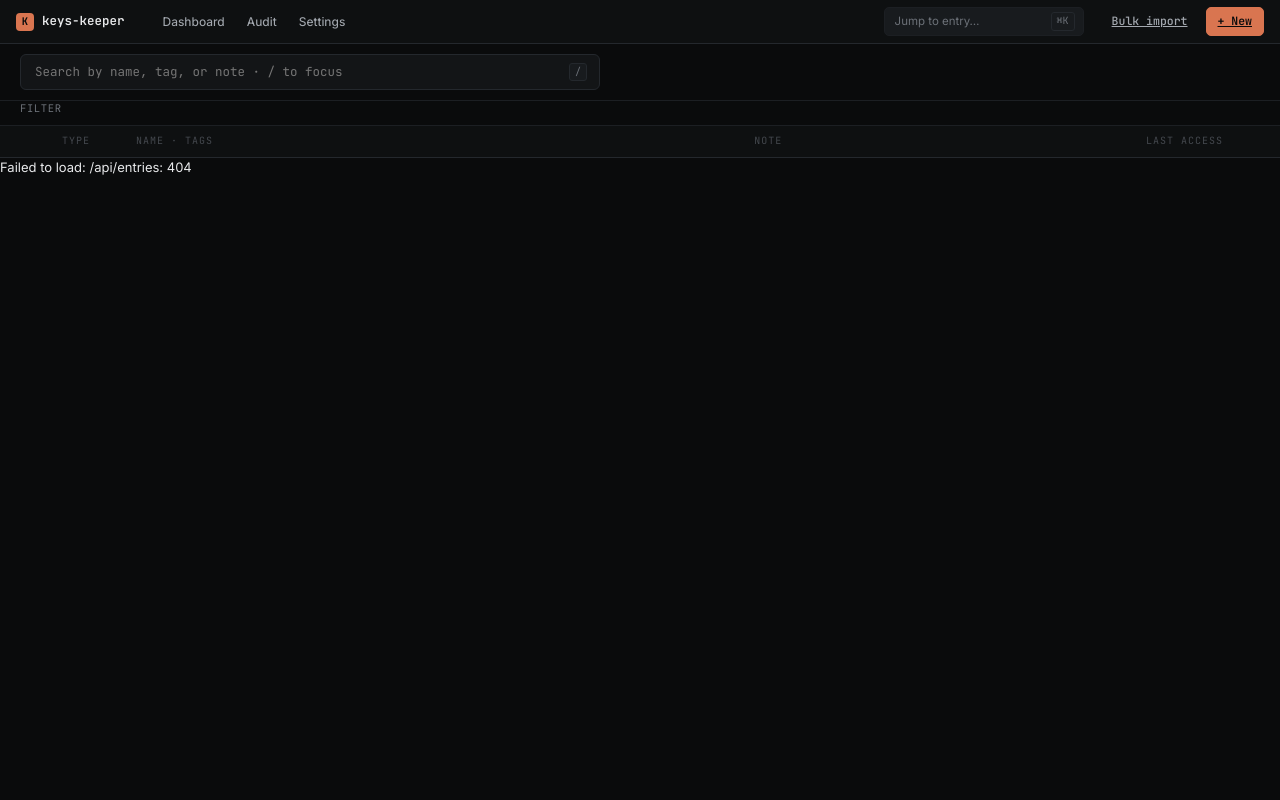
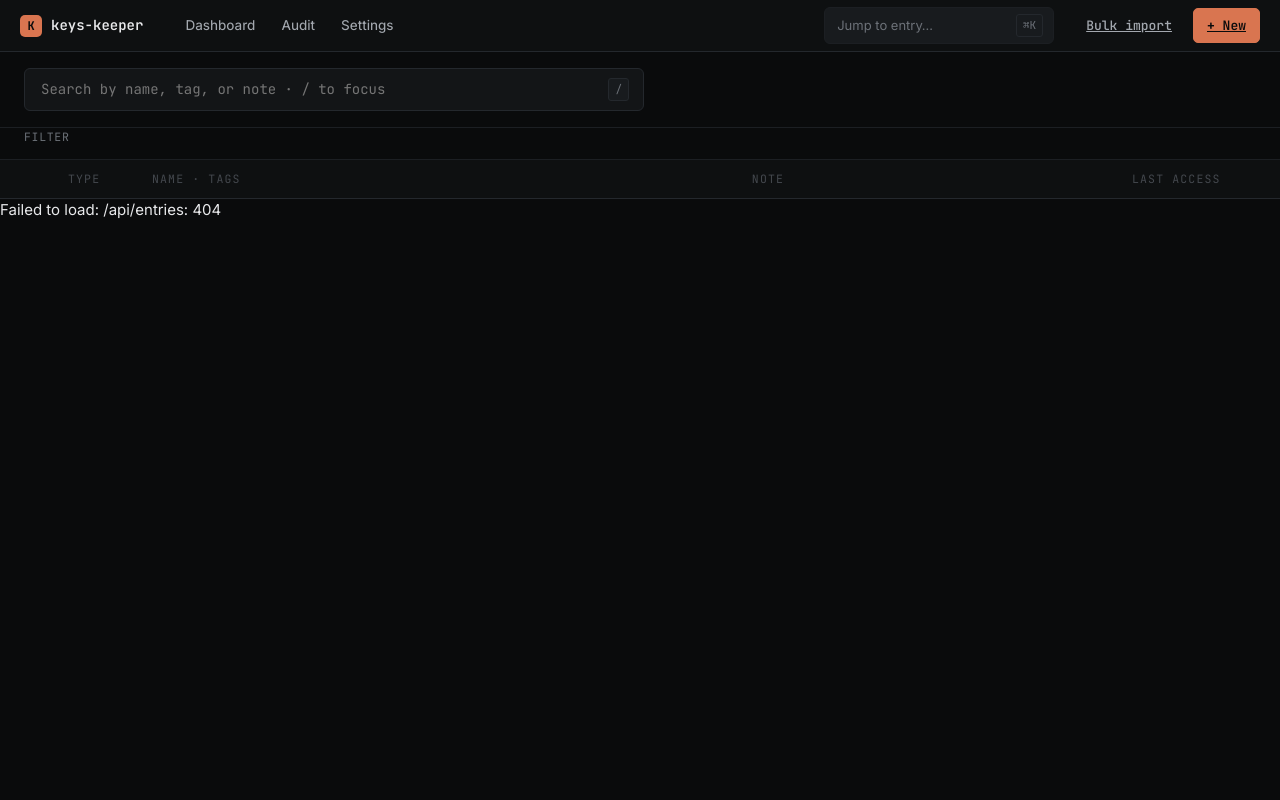
Before and after one commit to kyzdes/keys-keeper, a Python web app: template src/keys_keeper/templates/dashboard.html in a window 1280 px wide. Run offline with Jinja, Linux system fonts and the light colour scheme; the template is opened without the code that fills it, so the values that code supplies are empty.

Commit message:
ui: bump default scale to feel like ~125% browser zoom
User feedback: 100% browser zoom looks cramped on a desk-class display;
125% feels right. Adjustments:

- base.html: data-density compact → comfortable (+30% row padding via
  the existing density-mult mechanism)
- body font-size 13px → 15px (~15% bigger text everywhere)
- topbar height 44 → 52, brand glyph 18 → 22, nav padding 5/10 → 7/12
- search input font 12.5 → 14, padding 7/12 → 9/14, max-width 580 → 620
- entry-row name 12.5 → 14, note-preview 11.5 → 13, last-access 10.5 → 12
- entry-row tag-mini 10/16 → 11.5/19, icon-btn 26 → 30
- unified-table-head 10 → 11.5, padding 8/20 → 10/24, columns slightly wider
- audit-table 11.5 → 13, th 10 → 11.5, td padding 8/12 → 10/14
- chart-title 10 → 11.5, bar-row 11 → 12.5
- settings card-title 11 → 12.5, kv-row 12 → 13.5
- btn-sm 11 → 12.5, btn font 11.5 → 13, padding 5/11 → 7/13
- tag-rail label 10.5 → 11.5, tag-chip 11 → 12.5

Net effect ~15-20% bigger across the UI, so the default at 100% browser
zoom now reads close to what 125% looked like before.

Co-Authored-By: Claude Opus 4.7 (1M context) <noreply@anthropic.com>

```diff
--- a/src/keys_keeper/static/app.css
+++ b/src/keys_keeper/static/app.css
@@ -68,8 +68,8 @@ body {
   font-family: 'Inter', -apple-system, BlinkMacSystemFont, sans-serif;
   background: var(--bg);
   color: var(--text);
-  font-size: 13px;
-  line-height: 1.45;
+  font-size: 15px;
+  line-height: 1.5;
   -webkit-font-smoothing: antialiased;
   -moz-osx-font-smoothing: grayscale;
   font-feature-settings: "ss01", "cv11";
@@ -104,25 +104,25 @@ body {
 .app-topbar {
   display: flex;
   align-items: center;
-  height: 44px;
-  padding: 0 16px;
+  height: 52px;
+  padding: 0 20px;
   background: var(--bg-elevated);
   border-bottom: 1px solid var(--border);
-  gap: 16px;
+  gap: 18px;
   flex-shrink: 0;
 }
 .app-brand {
-  display: flex; align-items: center; gap: 8px;
+  display: flex; align-items: center; gap: 9px;
   font-family: 'JetBrains Mono', monospace;
   font-weight: 600;
-  font-size: 12.5px;
+  font-size: 14px;
 }
 .app-brand .glyph {
-  width: 18px; height: 18px;
-  border-radius: 4px;
+  width: 22px; height: 22px;
+  border-radius: 5px;
   background: var(--accent);
   color: var(--bg);
-  font-size: 10.5px;
+  font-size: 12px;
   font-weight: 700;
   display: inline-flex;
   align-items: center;
@@ -133,10 +133,10 @@ body {
   margin-left: 12px;
 }
 .app-nav a {
-  padding: 5px 10px;
-  font-size: 12px;
+  padding: 7px 12px;
+  font-size: 13.5px;
   color: var(--text-2);
-  border-radius: 4px;
+  border-radius: 5px;
   text-decoration: none;
   font-weight: 450;
   cursor: pointer;
@@ -149,32 +149,32 @@ body {
   display: inline-flex;
   align-items: center;
   gap: 2px;
-  padding: 1px 5px;
+  padding: 2px 6px;
   background: var(--surface-2);
   border: 1px solid var(--border);
   border-radius: 3px;
   font-family: 'JetBrains Mono', monospace;
-  font-size: 10px;
+  font-size: 11px;
   color: var(--text-3);
 }
 .app-cmdk-trigger {
-  display: flex; align-items: center; gap: 8px;
-  padding: 4px 8px 4px 10px;
+  display: flex; align-items: center; gap: 9px;
+  padding: 6px 10px 6px 12px;
   background: var(--surface-2);
   border: 1px solid var(--border-subtle);
-  border-radius: 5px;
+  border-radius: 6px;
   color: var(--text-3);
-  font-size: 11.5px;
+  font-size: 13px;
   cursor: pointer;
-  min-width: 200px;
+  min-width: 230px;
 }
 .app-cmdk-trigger:hover { border-color: var(--border); }
 
-.app-actions { display: flex; gap: 6px; align-items: center; }
+.app-actions { display: flex; gap: 7px; align-items: center; }
 .btn {
-  padding: 5px 11px;
+  padding: 7px 13px;
   font-family: 'JetBrains Mono', monospace;
-  font-size: 11.5px;
+  font-size: 13px;
   font-weight: 500;
   border: 1px solid var(--border);
   background: var(--surface);
@@ -183,7 +183,7 @@ body {
   cursor: pointer;
   display: inline-flex;
   align-items: center;
-  gap: 6px;
+  gap: 7px;
   transition: background 80ms ease;
 }
 .btn:hover { background: var(--surface-hover); }
@@ -216,23 +216,23 @@ body {
 .dash-toolbar {
   display: flex;
   align-items: center;
-  gap: 12px;
-  padding: 14px 20px;
+  gap: 14px;
+  padding: 16px 24px;
   border-bottom: 1px solid var(--border-subtle);
 }
 .search-input {
   flex: 1;
   display: flex;
   align-items: center;
-  gap: 9px;
-  padding: 7px 12px;
+  gap: 10px;
+  padding: 9px 14px;
   background: var(--surface);
   border: 1px solid var(--border);
   border-radius: 6px;
   font-family: 'JetBrains Mono', monospace;
-  font-size: 12.5px;
+  font-size: 14px;
   color: var(--text);
-  max-width: 580px;
+  max-width: 620px;
 }
 .search-input.focused { border-color: var(--accent); box-shadow: 0 0 0 3px var(--accent-soft); }
 .search-input .magnifier { color: var(--text-3); }
@@ -255,28 +255,28 @@ body {
 @keyframes blink { 50% { opacity: 0; } }
 
 .tag-rail {
-  display: flex; gap: 6px; align-items: center;
-  padding: 0 20px 12px;
+  display: flex; gap: 7px; align-items: center;
+  padding: 0 24px 14px;
   border-bottom: 1px solid var(--border-subtle);
   flex-wrap: wrap;
 }
 .tag-rail .label {
-  font-size: 10.5px;
+  font-size: 11.5px;
   font-family: 'JetBrains Mono', monospace;
   color: var(--text-3);
   letter-spacing: 0.06em;
-  margin-right: 4px;
+  margin-right: 5px;
 }
 .tag-chip {
-  padding: 3px 8px;
+  padding: 4px 10px;
   border: 1px solid var(--border);
-  border-radius: 11px;
-  font-size: 11px;
+  border-radius: 13px;
+  font-size: 12.5px;
   color: var(--text-2);
   cursor: pointer;
   font-family: 'JetBrains Mono', monospace;
   background: var(--surface);
-  display: inline-flex; align-items: center; gap: 4px;
+  display: inline-flex; align-items: center; gap: 5px;
 }
 .tag-chip:hover { background: var(--surface-hover); }
 .tag-chip.active {
@@ -487,11 +487,11 @@ body {
 /* unified table mode */
 .unified-table-head {
   display: grid;
-  grid-template-columns: 28px 60px 1.6fr 1fr 100px auto;
+  grid-template-columns: 30px 70px 1.6fr 1fr 110px auto;
   gap: 14px;
-  padding: 8px 20px;
+  padding: 10px 24px;
   font-family: 'JetBrains Mono', monospace;
-  font-size: 10px;
+  font-size: 11.5px;
   letter-spacing: 0.1em;
   color: var(--text-4);
   text-transform: uppercase;
--- a/src/keys_keeper/templates/base.html
+++ b/src/keys_keeper/templates/base.html
@@ -8,7 +8,7 @@
 <link rel="stylesheet" href="/static/app.css">
 </head>
 <body>
-<div class="app-shell" data-density="compact" data-palette="header">
+<div class="app-shell" data-density="comfortable" data-palette="header">
   {% block topbar %}
   <div class="app-topbar">
     <div class="app-brand"><span class="glyph">K</span><span>keys-keeper</span></div>
```
Also changed, not shown: other parts of src/keys_keeper/static/app.css (+28 -28 lines).
